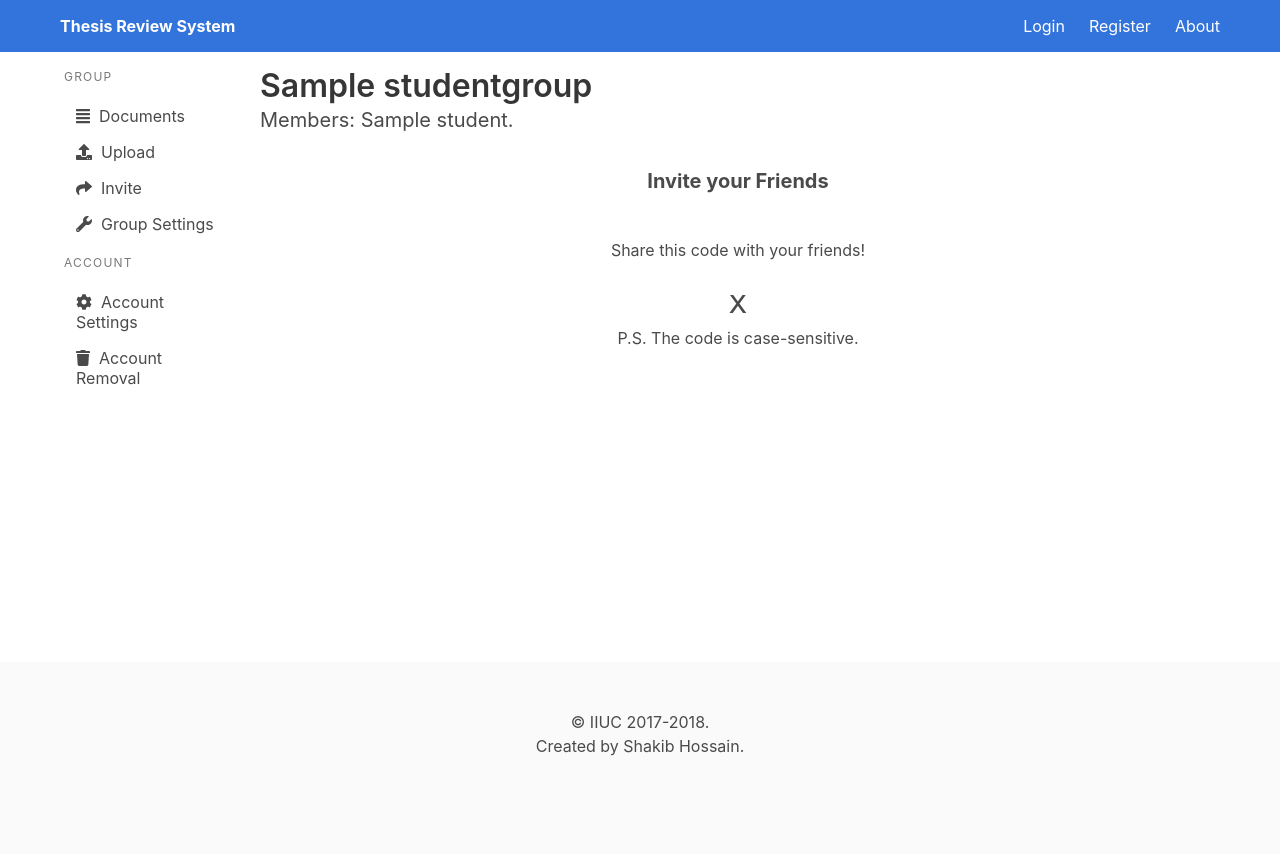
After one commit to CodeJosh723/thesis-review-system, a Django app: template templates/thesis/group_invite.html in a window 1280 px wide. The commit adds this page. Run offline with Django 3.2, Linux system fonts and the light colour scheme; the template is opened without the code that fills it: most values are stand-ins (such as "Sample title", 1, 10 or a date in 2020).

Commit message:
Write GroupInviteView

```diff
--- /dev/null
+++ b/templates/thesis/group_invite.html
@@ -0,0 +1,50 @@
+{% extends 'thesis/thesis_dashboard_base.html' %}
+{% load static %}
+
+{% block title %}
+    {{ block.super }} | Invite Friends
+{% endblock title %}
+
+{% block dashboard_content %}
+
+<div class="column">
+    <div class="hero is-medium">
+        <div class="hero-head">
+            <h3 class="subtitle has-text-centered has-text-weight-bold"
+                style="margin-bottom: 2rem;">
+                Invite your Friends
+            </h3>
+            <div class="column is-4 is-offset-4 has-text-centered">
+                <p class="is-size-6" style="margin-bottom: 1rem;">
+                    Share this code with your friends!
+                </p>
+
+                {% comment %} <div class="field">
+                    <div class="control has-icons-left">
+                        <input class="input is-large" type="text" value="{{ studentgroup.md5hash }}" style="font-family:monospace;">
+                        <span class="icon is-small is-left">
+                            <i class="fas fa-hashtag"></i>
+                        </span>
+                        <p class="help is-dark has-text-centered">
+                            The code is case-sensitive.
+                        </p>
+                    </div>
+                </div> {% endcomment %}
+                <p class="is-size-3" style="font-family:monospace;">
+                    {{ studentgroup.md5hash }}
+                </p>
+                <p class="is-size-6 is-text-dark">
+                    P.S. The code is case-sensitive.
+                </p>
+            </div>
+        </div>
+        <div class="hero-body">
+        </div>
+    </div>
+</div>
+
+{% endblock dashboard_content %}
+
+{% block extra_js %}
+    <script src="{% static 'js/upload.js' %}"></script>
+{% endblock extra_js %}
--- a/templates/thesis/thesis_dashboard_base.html
+++ b/templates/thesis/thesis_dashboard_base.html
@@ -12,6 +12,7 @@
 {% url 'thesis:document_list' as document_list %}
 {% url 'thesis:document_upload' as document_upload %}
 {% url 'thesis:group_list' as group_list %}
+{% url 'thesis:group_invite' as group_invite %}
 
 <div class="container is-fluid">
     <div class="columns">
@@ -31,7 +32,8 @@
                         <li><a href="{{ document_upload }}"
                         class="{% if request.path == document_upload %}is-active{% endif %}">
                             <i class="fas fa-upload"></i>&nbsp; Upload</a></li>
-                        <li><a href="">
+                        <li><a href="{{ group_invite }}"
+                        class="{% if request.path == group_invite %}is-active{% endif %}">
                             <i class="fas fa-share"></i>&nbsp; Invite</a></li>
                         <li><a href="">
                             <i class="fas fa-wrench"></i>&nbsp; Group Settings</a></li>
--- a/website/thesis/urls.py
+++ b/website/thesis/urls.py
@@ -27,6 +27,10 @@ urlpatterns = [
         views.DocumentUploadView.as_view(),
         name='document_upload'),
     path(
+        'invite/',
+        views.GroupInviteView.as_view(),
+        name='group_invite'),
+    path(
         'list/',
         views.GroupListView.as_view(),
         name='group_list'),
```
Also changed, not shown: website/thesis/views.py (+7 -0 lines).
